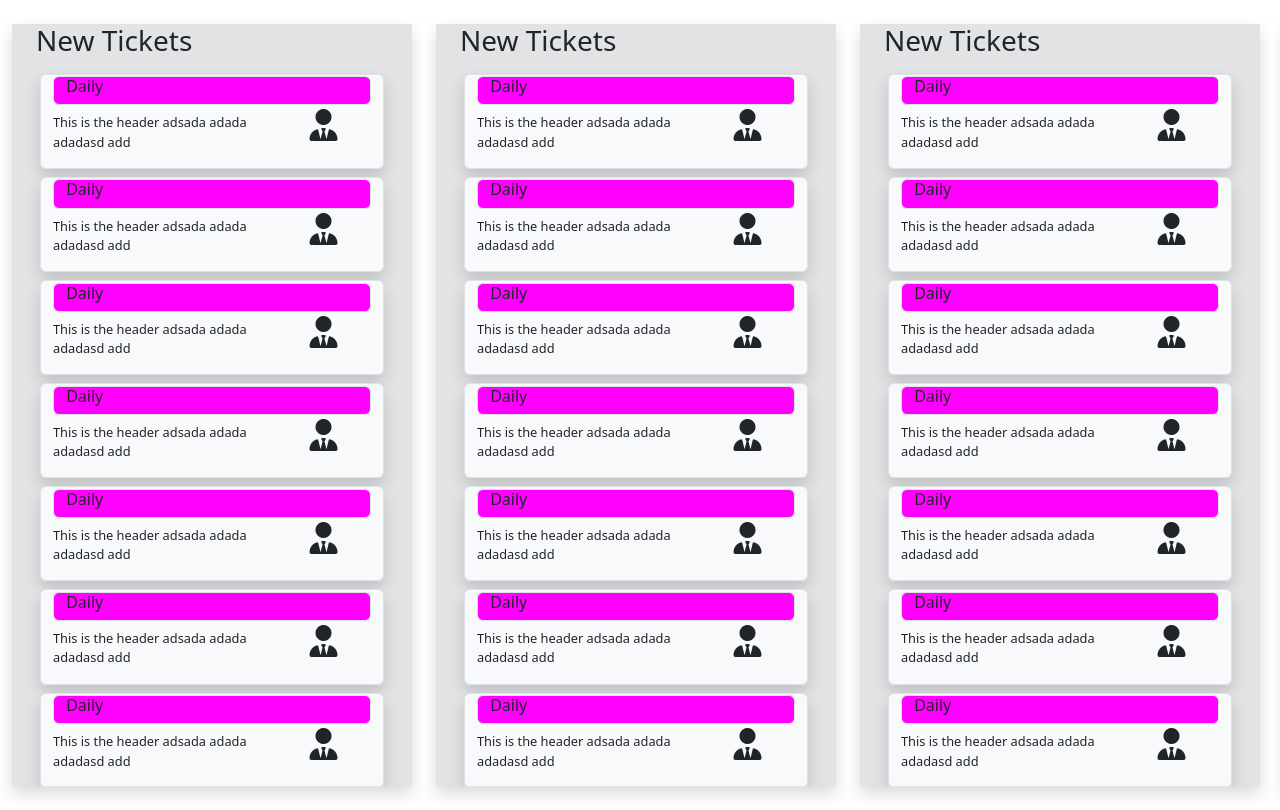
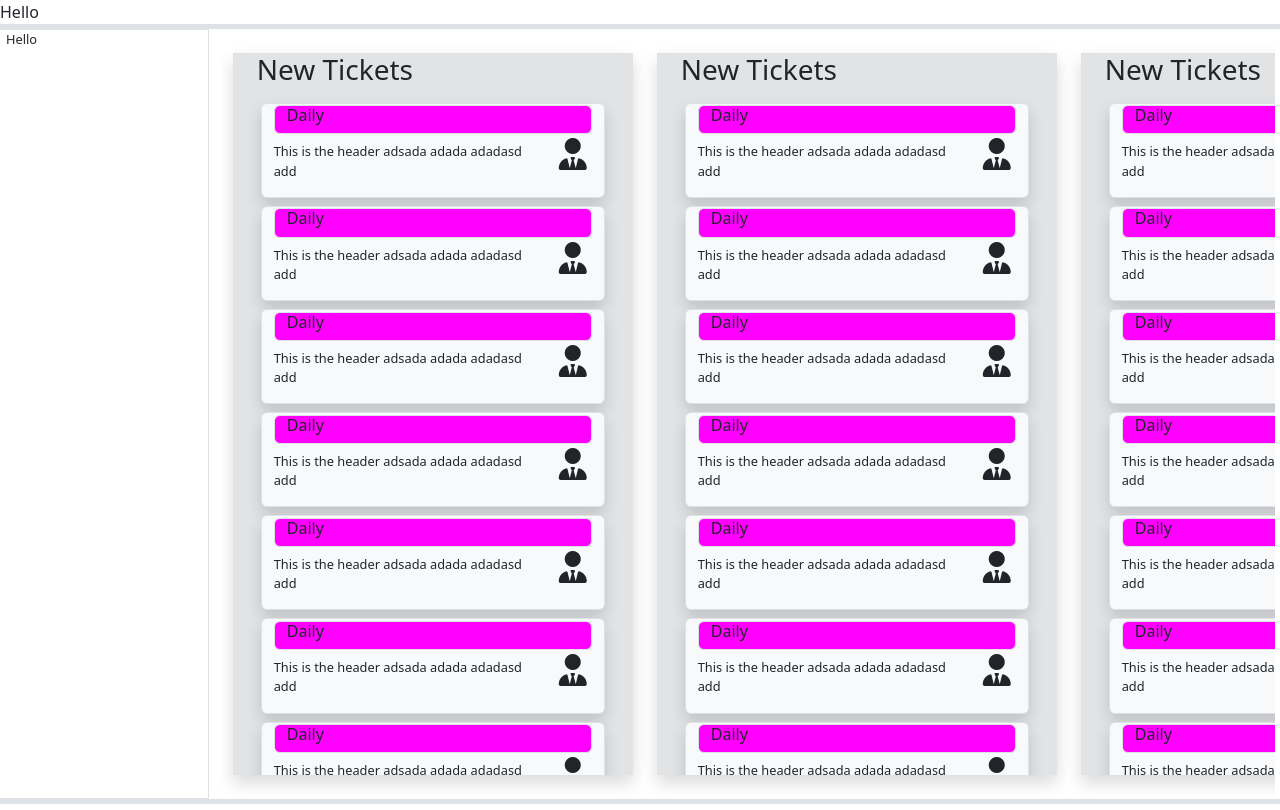
Before and after one commit to Alex998S/Project-management, a React app in the folder client/: page / in a window 1280 px wide. Built offline with nearby package versions, Linux system fonts and the light colour scheme.

Commit message:
Added sidebar and top bar containers

```diff
--- a/client/src/components/App.js
+++ b/client/src/components/App.js
@@ -1,10 +1,22 @@
 import React from "react";
 //import Ticket from './Ticket.js'
+import 'bootstrap/dist/css/bootstrap.css'
+//import 'bootstrap/dist/js/bootstrap.bundle'
+import '../stylesheets/ticket.sass'
 import TicketListHolder from './TicketListHolder.js'
+import LeftSideMenu from './LeftSideMenu.js'
+import TopNavigationBar from "./TopNavigationBar";
 
 function App(){
     return(
-        <TicketListHolder/>
+        <div>
+            <TopNavigationBar/>
+            <div className="main-container row border border-5">
+                <LeftSideMenu/>
+                <TicketListHolder/>
+            </div>
+        </div>
+
     )
 }
 
--- /dev/null
+++ b/client/src/components/LeftSideMenu.js
@@ -0,0 +1,14 @@
+import React from "react";
+import 'bootstrap/dist/css/bootstrap.css'
+//import 'bootstrap/dist/js/bootstrap.bundle'
+import '../stylesheets/ticket.sass'
+
+function LeftSideMenu(){
+    return(
+        <div className="container col-2 border">
+            <p>Hello</p>
+        </div>
+    )
+}
+
+export default LeftSideMenu
--- a/client/src/components/Ticket.js
+++ b/client/src/components/Ticket.js
@@ -10,11 +10,11 @@ function Ticket(){
                 <h6>Daily</h6>
             </div>
             <div className="row">
-                <div className="col-9">
+                <div className="col-10">
                     <p>This is the header adsada adada adadasd add</p>
                 </div>
-                <div className="col-3">
-                    <i class="fa-solid fa-user-tie fa-2xl"></i>
+                <div className="col-2 container">
+                    <i class="img-fluid fa-solid fa-user-tie fa-2xl"></i>
                 </div>
             </div>
         </div>
--- a/client/src/components/TicketListHolder.js
+++ b/client/src/components/TicketListHolder.js
@@ -5,7 +5,7 @@ import '../stylesheets/ticket.sass'
 
 function TicketListHolder(){
     return(
-        <div className="conteiner">
+        <div className="conteiner col-10">
             <div className="ticket-list-holder">
                 <div className="row scrollable">
                     <TicketList/>
--- /dev/null
+++ b/client/src/components/TopNavigationBar.js
@@ -0,0 +1,12 @@
+import React from "react";
+import 'bootstrap/dist/css/bootstrap.css'
+import TicketList from "./TicketList";
+import '../stylesheets/ticket.sass'
+
+function TopNavigationBar(){
+    return (
+        <div>Hello</div>
+    )
+}
+
+export default TopNavigationBar
--- a/client/src/stylesheets/ticket.sass
+++ b/client/src/stylesheets/ticket.sass
@@ -23,10 +23,10 @@ p
 @include width-custom("20")
 
 .parentDiv
-    max-height: 100vh
+    max-height: 80%
 
 .scrollDiv
-    max-height: 90vh
+    max-height: 85vh
     overflow-y: auto
 
 .ticket-list-holder
@@ -37,3 +37,6 @@ p
 .scrollable
     flex: 0 0 auto
     white-space: normal
+
+.main-container
+    min-width: 100%
```
